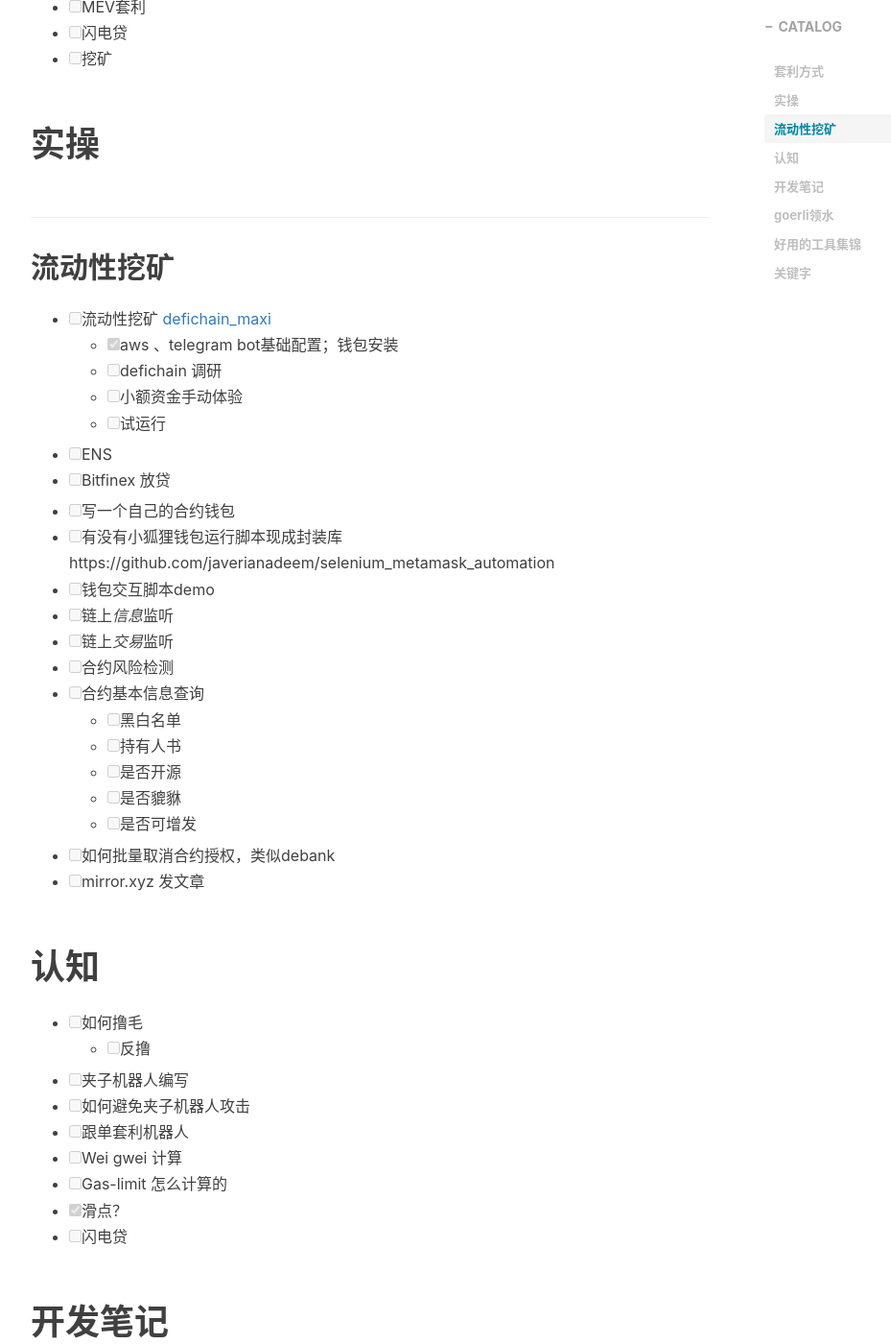
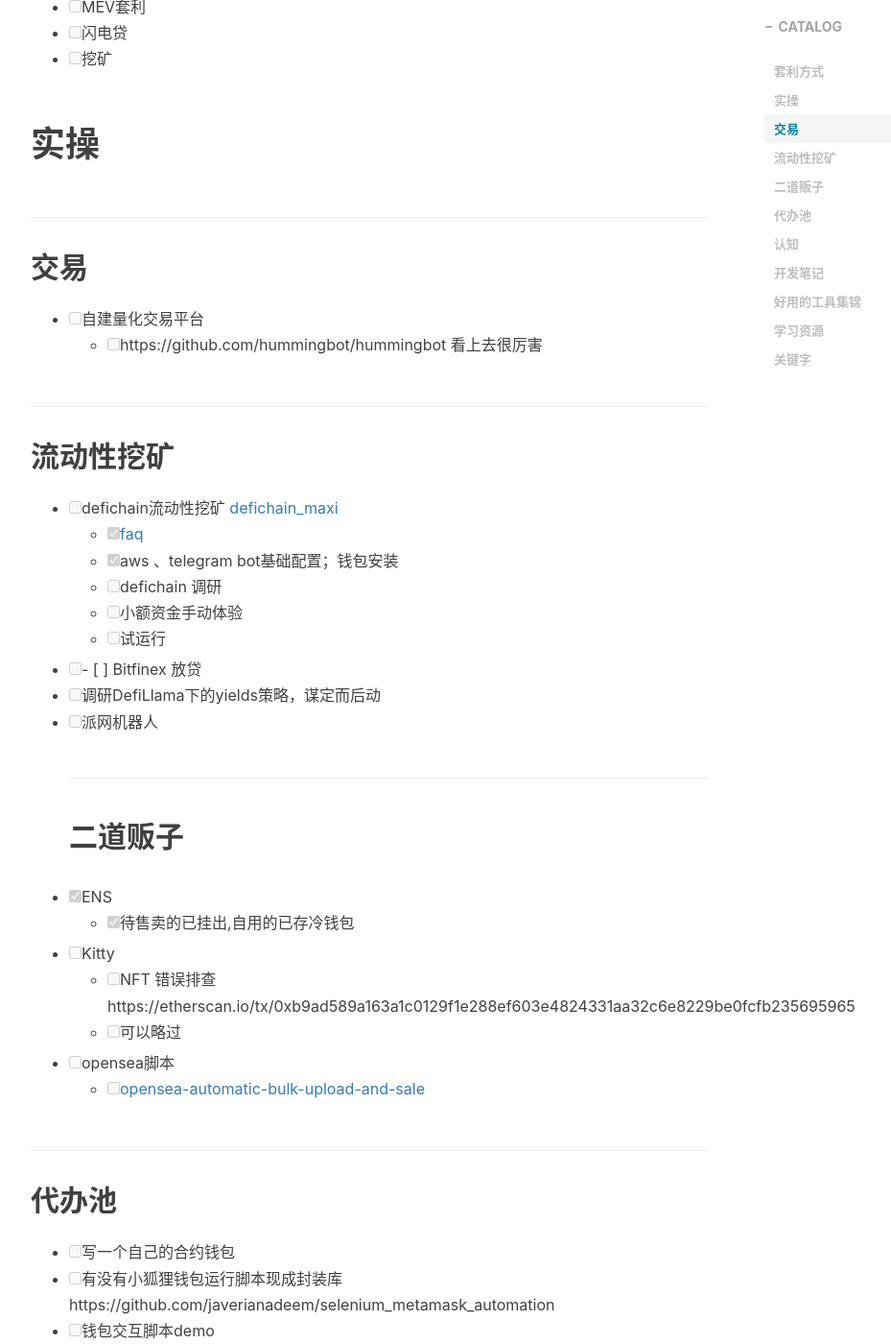
Before and after one commit to toolazytoname/toolazytoname.github.io, a Jekyll site: the page built from _posts/2023-01-27-web3.markdown, in a window 1280 px wide and 1400 px high, scrolled down 769 px. Shown: the whole window at 96% size, without its empty margins (233-1162 px from the left). Built offline with Jekyll 4.4.1, drawn with Linux system fonts in a browser that asks for light colours; nearby versions of some CDN libraries; comment, search, counter and statistics services are not loaded; some of the changed text lies outside the part shown.

Commit message:
edit post

```diff
--- a/_posts/2023-01-27-web3.markdown
+++ b/_posts/2023-01-27-web3.markdown
@@ -25,14 +25,34 @@
 
 
 # 实操
+
+## 交易
+- [ ] 自建量化交易平台
+  - [ ] https://github.com/hummingbot/hummingbot 看上去很厉害
+
 ## 流动性挖矿
-- [ ] 流动性挖矿 [defichain_maxi](https://github.com/kuegi/defichain_maxi/tree/main)
+- [ ] defichain流动性挖矿 [defichain_maxi](https://github.com/kuegi/defichain_maxi/tree/main)
+  - [x] [faq](https://www.vault-maxi.live/faq)
   - [x] aws 、telegram bot基础配置；钱包安装
   - [ ] defichain 调研
   - [ ] 小额资金手动体验
   - [ ] 试运行
-- [ ] ENS
-- [ ] Bitfinex 放贷
+- [ ] - [ ] Bitfinex 放贷
+- [ ] 调研DefiLlama下的yields策略，谋定而后动
+- [ ] 派网机器人
+## 二道贩子
+- [x] ENS
+  - [x] 待售卖的已挂出,自用的已存冷钱包
+- [ ] Kitty
+  - [ ] NFT 错误排查  https://etherscan.io/tx/0xb9ad589a163a1c0129f1e288ef603e4824331aa32c6e8229be0fcfb235695965
+  - [ ] 可以略过
+
+- [ ] opensea脚本
+  - [ ] [opensea-automatic-bulk-upload-and-sale](https://github.com/maximedrn/opensea-automatic-bulk-upload-and-sale)
+
+
+## 代办池
+
 
 
 - [ ] 写一个自己的合约钱包
@@ -63,9 +83,7 @@
 
 # 开发笔记
 
-## goerli领水
-* [网页挖矿领水](https://goerli-faucet.pk910.de/)，这个肯定能有。先start挖一段时间，然后stop。
-* [验证Twitter账号，每日可以领取0.1个GoerliETH和10个LINK测试币](https://faucets.chain.link/)。
+
 
 
 
@@ -74,6 +92,24 @@
   * yields
 * [coingecko](https://www.coingecko.com)
 * [coinmarketcap](https://coinmarketcap.com/)
+* 领水
+  * [网页挖矿领水](https://goerli-faucet.pk910.de/)，这个肯定能有。先start挖一段时间，然后stop。
+  * [验证Twitter账号，每日可以领取0.1个GoerliETH和10个LINK测试币](https://faucets.chain.link/)。
+
+
+## 学习资源
+* [DeFiHackLabs教程](https://github.com/SunWeb3Sec/DeFiHackLabs)
+  * [x] Lesson 1: Tools
+  * [x] OnChain Transaction Debugging: 2. Warm up
+* [ ] [DEX Arbitrage](https://jamesbachini.com/dex-arbitrage/)
+  * [ ] 看上去挺好的一个教程
+* [套利](https://github.com/ccyanxyz/uniswap-arbitrage-analysis)
+* [DeFi-Developer-Road-Map](https://github.com/OffcierCia/DeFi-Developer-Road-Map/blob/main/translations/README_cn.md)
+
+
+
+* [清算通知机器人，可以借鉴下](https://defichain-dobby.com/)
+* [Defi bots 表格](https://natural-wilderness-81a.notion.site/ae190fb2da6e4c30a3c720bfce2cd8e0?v=3fb735d1b4f44899a7fccaaec8e55fca)
 
 ## 关键字
 * web3
```
Also changed, not shown: _posts/2024-04-2-2024-okr.markdown (+6 -4 lines).
